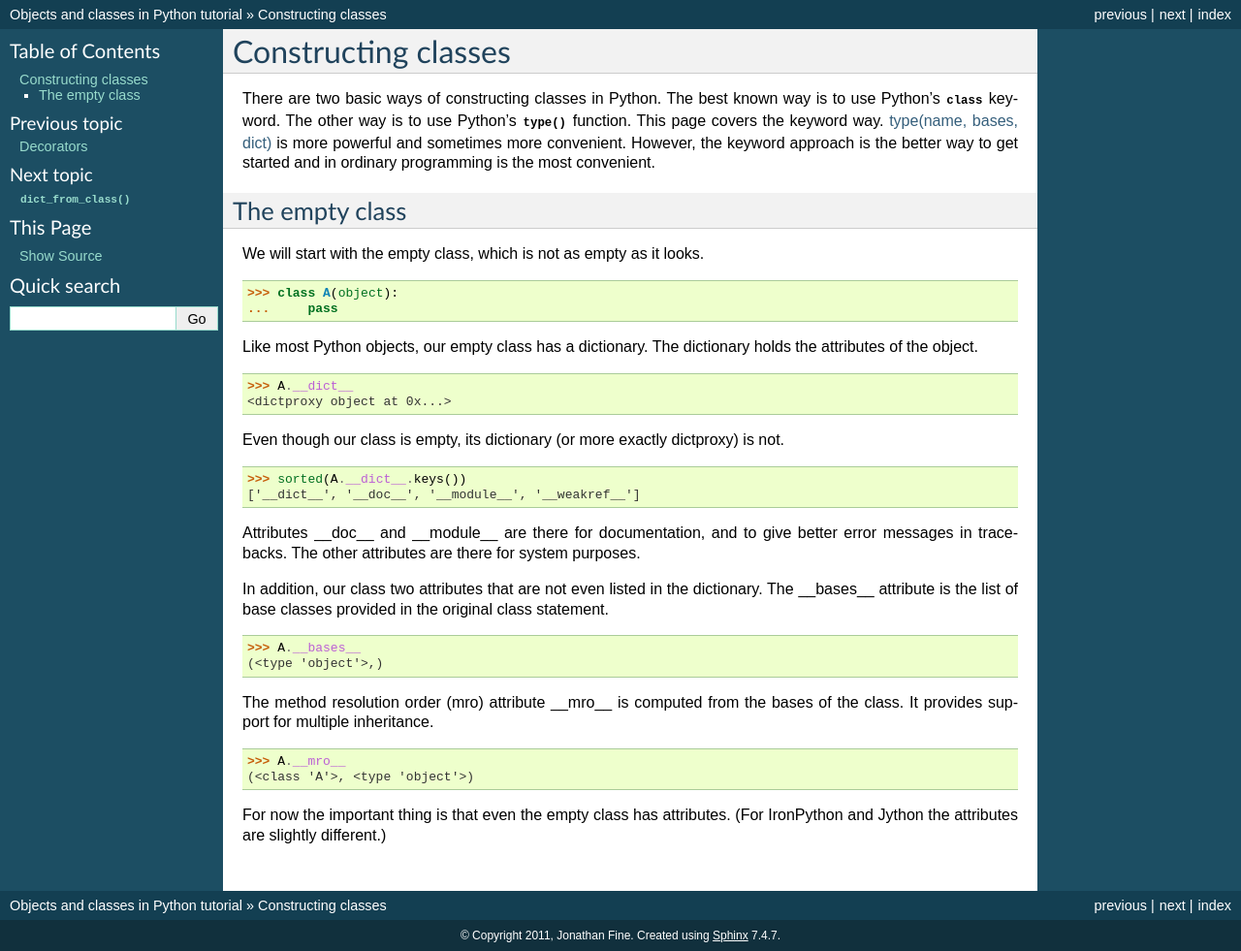
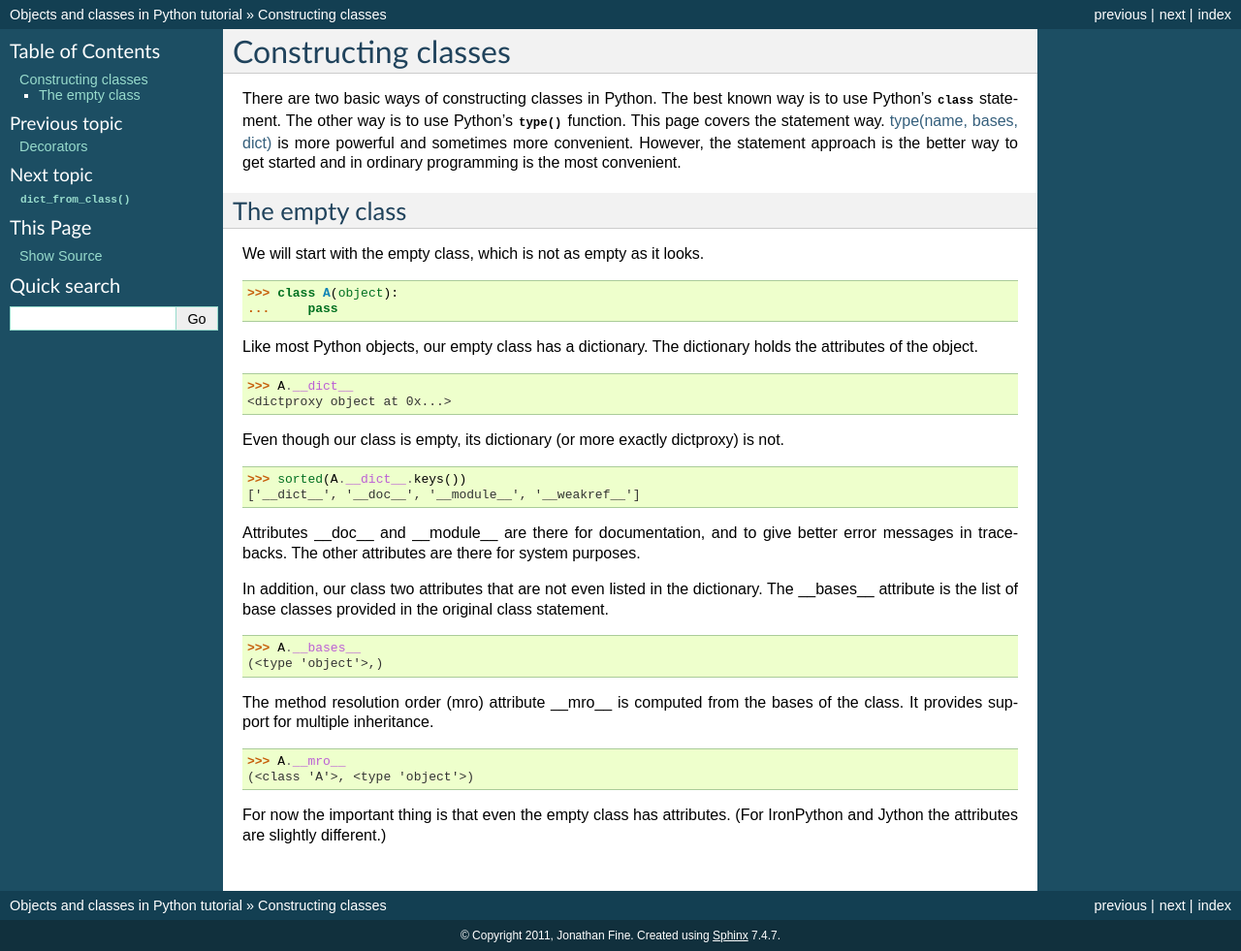
Before and after one commit to nazrulworld/jfine-python-classes-tutorial, a Sphinx documentation site: the page built from source/construct.rst, in a window 1280 px wide. Shown: the whole page at 97% size. Built offline with Sphinx 7.4.7, drawn with Linux system fonts in a browser that asks for light colours.

Commit message:
Various changes.

```diff
--- a/source/call-a-class.rst
+++ b/source/call-a-class.rst
@@ -62,7 +62,7 @@ Finally, Python stores the value at *a*.
 
 
 The default __new__
-===================
+-------------------
 
 We did not define a __new__ method for our class A, but all the same
 Python was able to call A.__new__.  How is this possible?
@@ -91,7 +91,7 @@ True
 
 
 Summary
-=======
+-------
 
 Suppose C is a class.  When you call, say
 
--- a/source/construct.rst
+++ b/source/construct.rst
@@ -2,11 +2,12 @@ Constructing classes
 ====================
 
 There are two basic ways of constructing classes in Python.  The best
-known way is to use Python's :keyword:`class` keyword.  The other way
-is to use Python's :func:`type` function.  This page covers the
-keyword way. :doc:`type-name-bases-dict` is more powerful and sometimes
-more convenient.  However, the keyword approach is the better way to
-get started and in ordinary programming is the most convenient.
+known way is to use Python's :keyword:`class` statement.  The other
+way is to use Python's :func:`type` function.  This page covers the
+statement way. :doc:`type-name-bases-dict` is more powerful and
+sometimes more convenient.  However, the statement approach is the
+better way to get started and in ordinary programming is the most
+convenient.
 
 The empty class
 ---------------
--- a/source/deconstruct.rst
+++ b/source/deconstruct.rst
@@ -28,3 +28,6 @@ And here's how to get the bases:
 
 >>> A.__bases__
 (<type 'object'>,)
+
+
+[To be continued.]
```
Also changed, not shown: source/class-body-decorators.rst (deleted, +0 -28 lines), source/index.rst (+0 -7 lines).
